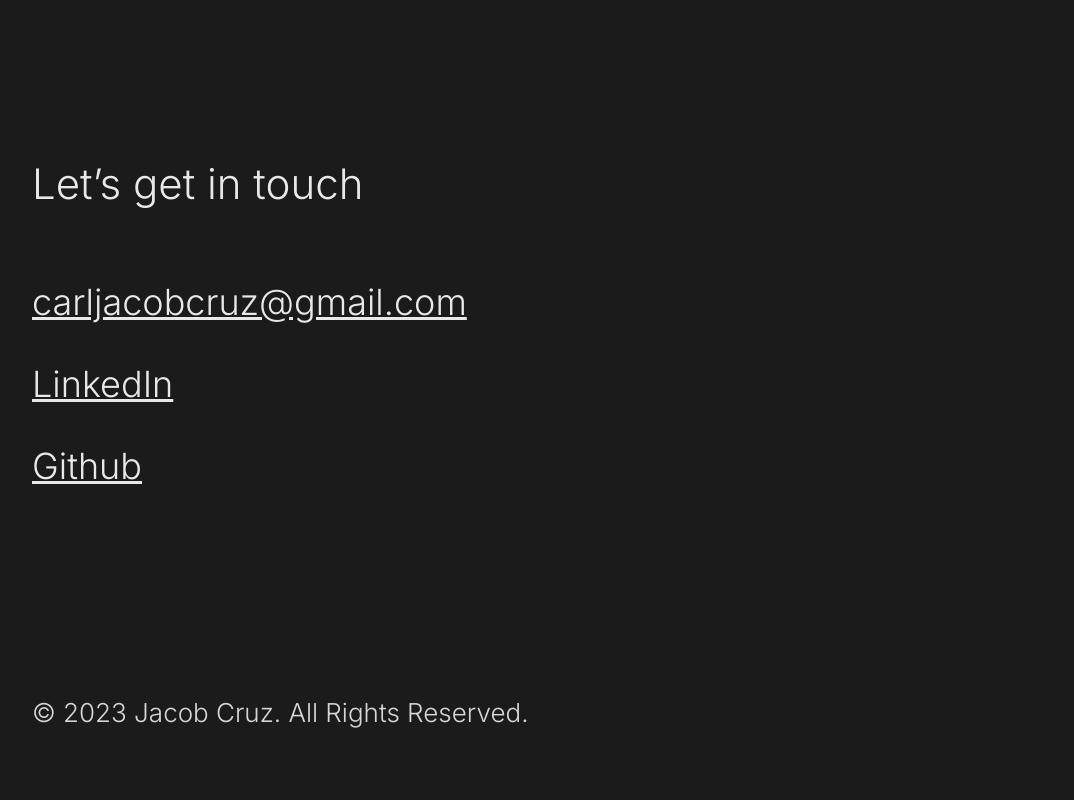
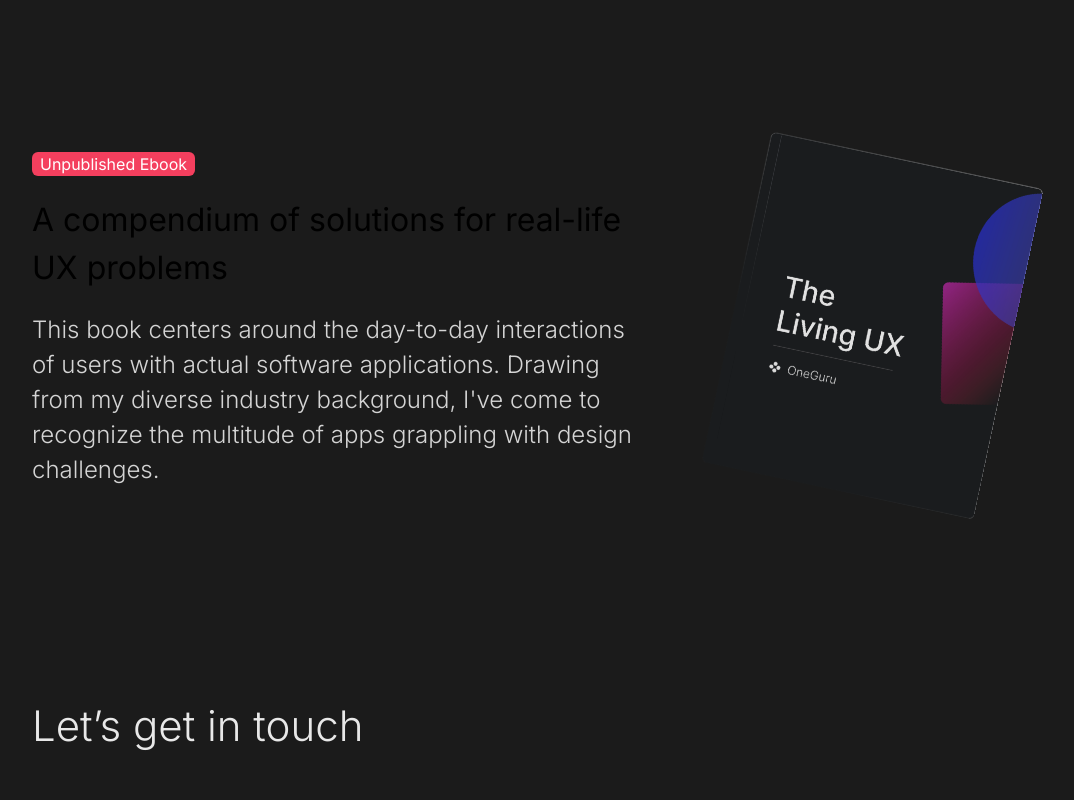
Before and after one commit to JacobDiazCruz/jacobcruz-portfolio, a Next.js app: page / in a window 1280 px wide. Shown: the part 2980-3780 px from the top of the page, without its empty margins (108-1182 px from the left). Built offline with nearby package versions, Linux system fonts and the light colour scheme.

Commit message:
Added: ebook section

```diff
--- a/src/app/page.tsx
+++ b/src/app/page.tsx
@@ -1,3 +1,4 @@
+import FeaturedBook from "@/components/FeaturedBook";
 import FeaturedDescription from "@/components/FeaturedDescription";
 import FeaturedWorks from "@/components/FeaturedWorks";
 import Footer from "@/components/Footer";
@@ -37,6 +38,10 @@ export default function Home() {
         </Section>
 
         <Section>
+          <FeaturedBook />
+        </Section>
+
+        <Section>
           <Footer />
         </Section>
       </main>
--- /dev/null
+++ b/src/components/FeaturedBook.tsx
@@ -0,0 +1,27 @@
+import Image from "next/image";
+import BookImage from "./black-book.png";
+
+export default function FeaturedBook() {
+  return (
+    <div className="w-full flex flex-col md:flex-row gap-[100px]">
+      <div className="w-full md:w-[600px]">
+        <div className="bg-rose-500 text-white rounded-md px-2 w-fit">
+          Unpublished Ebook
+        </div>
+        <h1 className="text-[24px] md:text-[32px] mt-5">
+          A compendium of solutions for real-life UX problems
+        </h1>
+        <p className="mt-5 text-[20px] leading-[35px] md:text-[24px] text-neutral-300 font-light">
+          This book centers around the day-to-day interactions of users with actual software applications. Drawing from my diverse industry background, I've come to recognize the multitude of apps grappling with design challenges.
+        </p>
+      </div>
+      <div>
+        <Image
+          src={BookImage}
+          alt="Book"
+          className="w-[280px] h-full rotate-12"
+        />
+      </div>
+    </div>
+  );
+}
```
Also changed, not shown: src/components/black-book.png (added).
